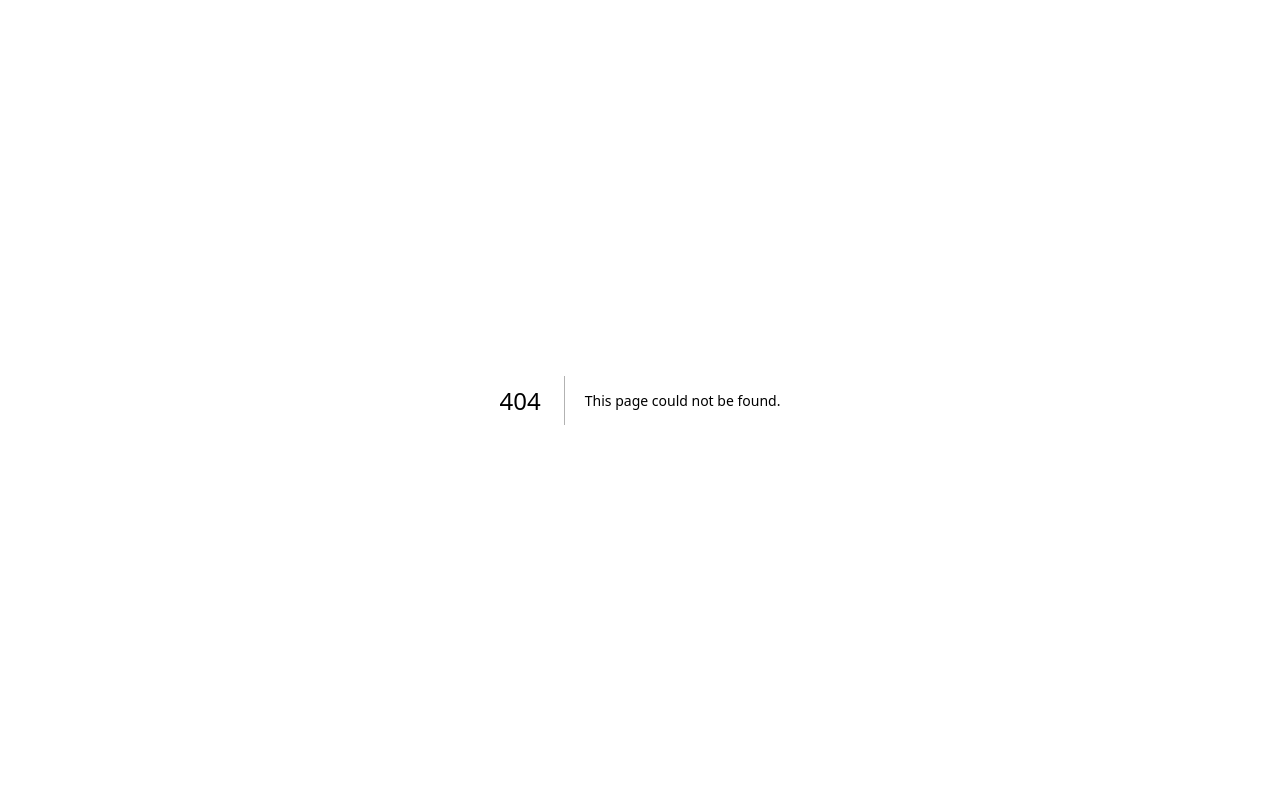
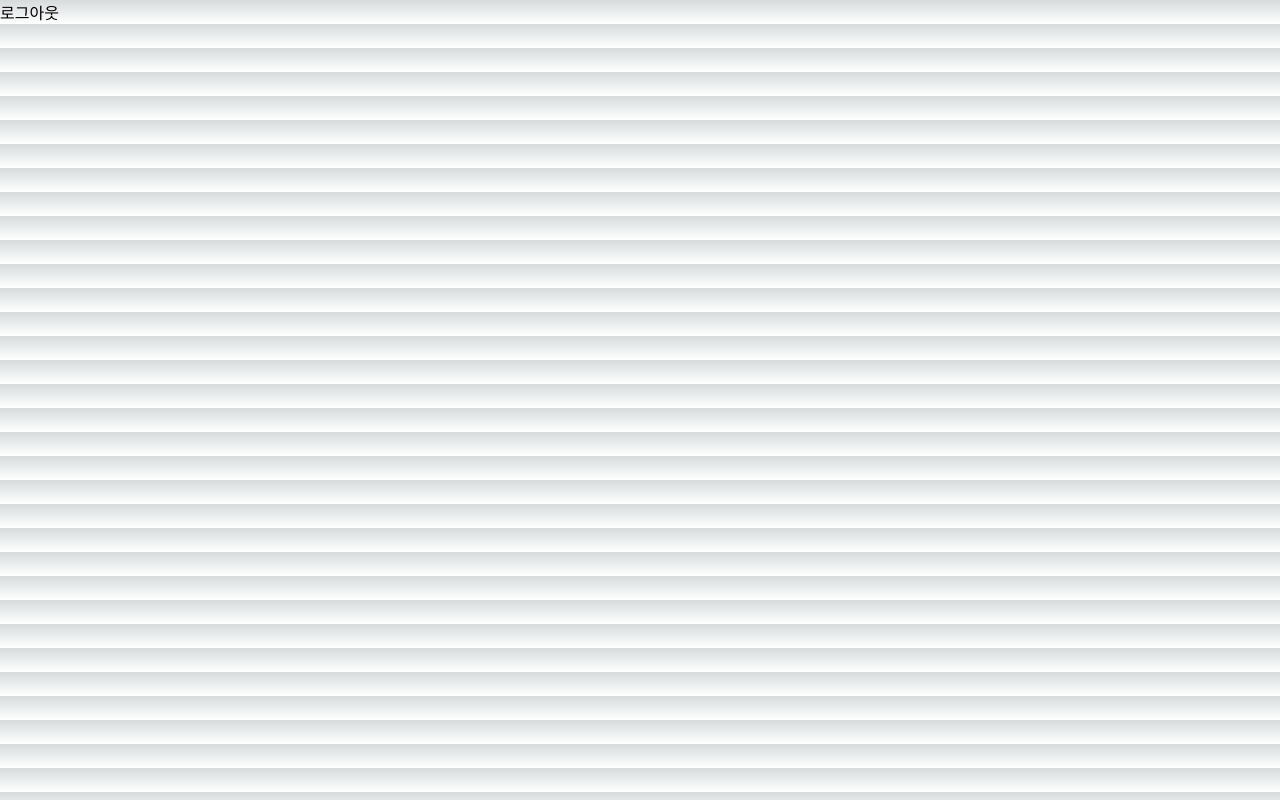
Before and after one commit to choboeyo/cloneCoding, a Next.js app: page /logout in a window 1280 px wide. Before the commit this address had no page. Built offline with nearby package versions, Linux system fonts and the light colour scheme.

Commit message:
feat: 로그아웃 구현

```diff
--- /dev/null
+++ b/src/pages/logout.tsx
@@ -0,0 +1,5 @@
+import React from "react";
+
+export default function logout() {
+  return <div>로그아웃</div>;
+}
```
